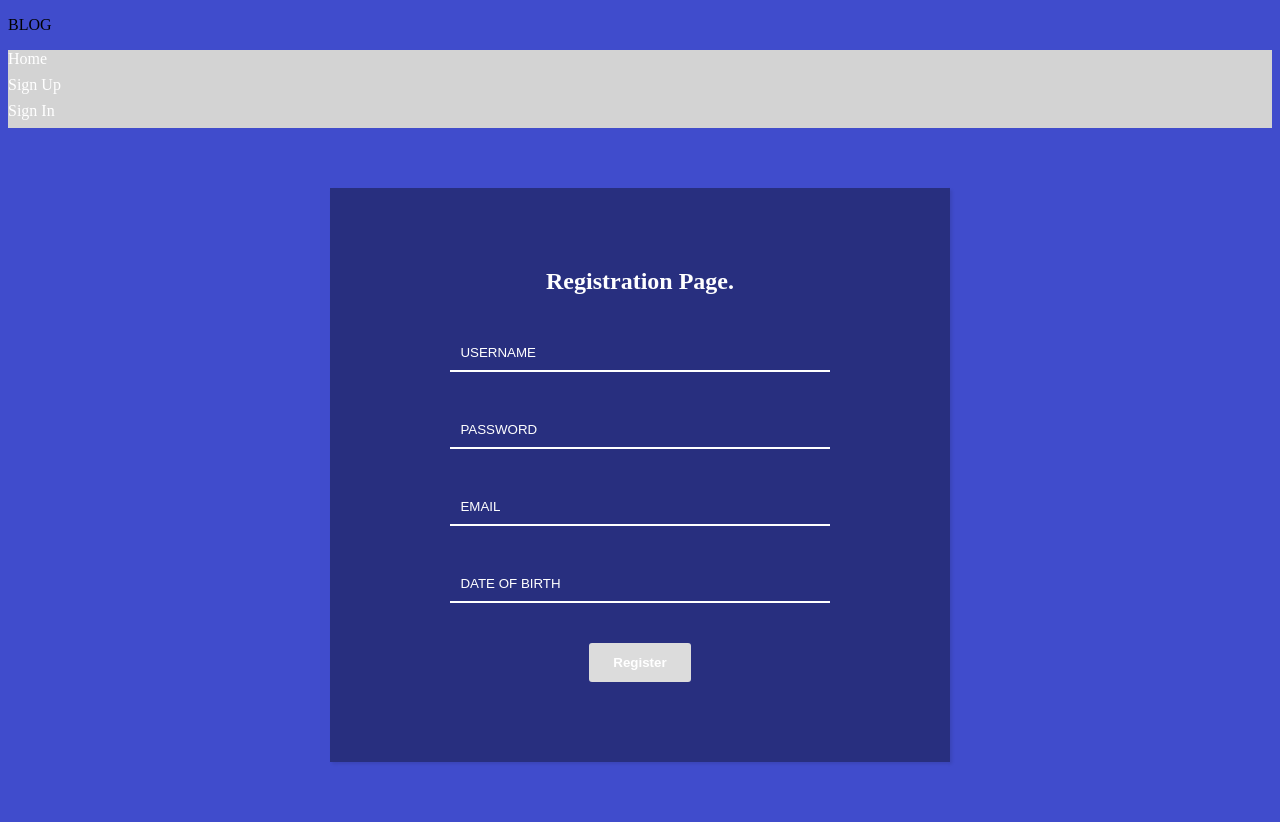
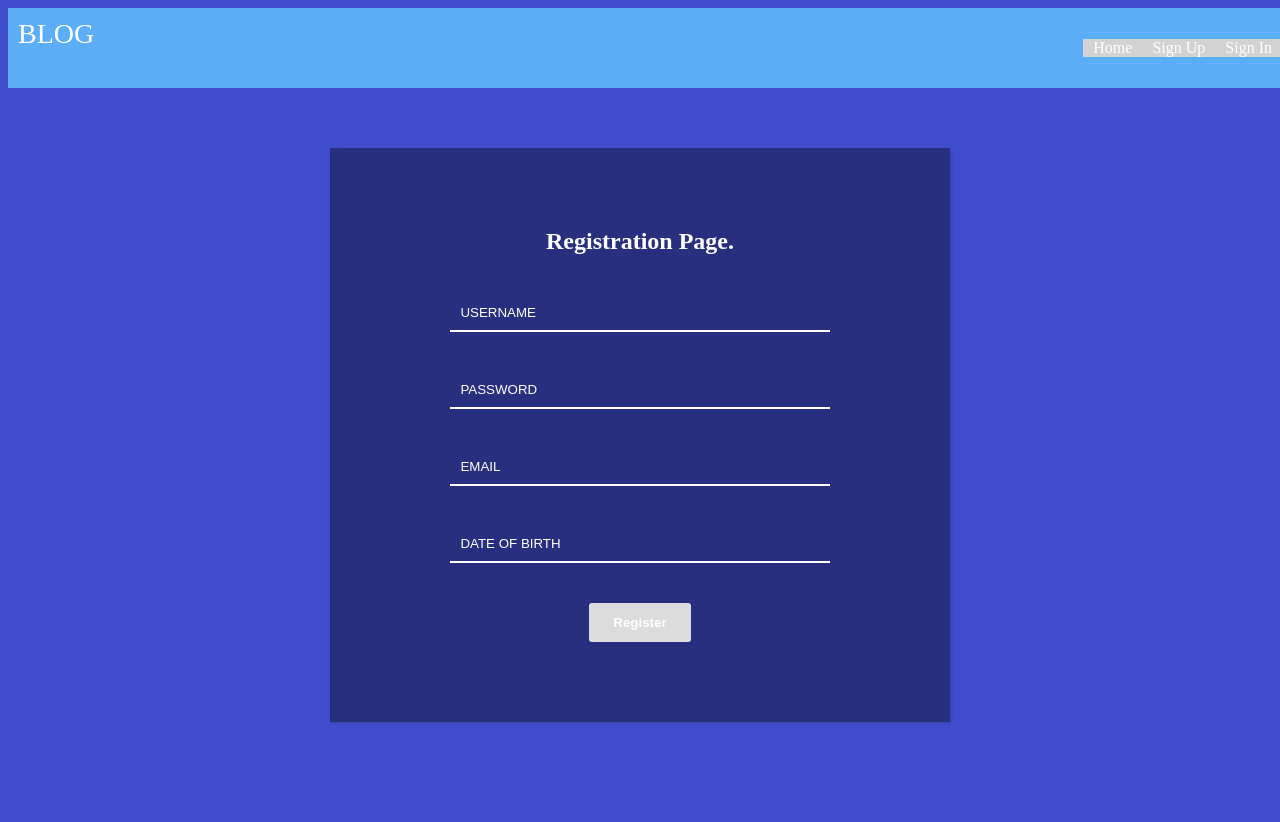
Before and after one commit to santosodigie/santosca3, a PHP site: page /register.php in a window 1280 px wide. After the commit the page ends 724 px from the top, so only its background shows below. Run offline with PHP 8.4, Linux system fonts and the light colour scheme.

Commit message:
navbar sccs

```diff
--- /dev/null
+++ b/yes/css/_navbar.scss
@@ -0,0 +1,38 @@
+@import url('https://fonts.googleapis.com/css?family=Roboto:400,700');
+
+:root {
+    --primary-color: rgba(94, 180, 251, 0.85);
+    --primary-hover: rgba(94, 180, 251, 0.95);
+    --submit-color: rgba(29, 54, 165, 0.85);
+    --submit-hover: rgba(29, 54, 165, 0.95);
+    --danger-color: rgba(255, 19, 19, 0.85);
+    --danger-hover: rgba(255, 19, 19, 0.95);
+}
+
+.navbar {
+    display: flex;
+    width: 100%;
+    padding: 10px;
+    justify-content: space-between;
+    align-items: center;
+    color: white;
+    background-color: var(--primary-hover);
+}
+
+.navbar-list {
+    display: flex;
+    justify-content: flex-end;
+    list-style: none;
+    color: white;
+}
+
+.navbar-item > a {
+    color: white;
+    padding: 0 5px;
+    margin: 0 5px;
+}
+
+.logo {
+    margin-top: 0;
+    font-size: 1.75rem;
+}
--- a/yes/css/mystyle.css
+++ b/yes/css/mystyle.css
@@ -1,3 +1,4 @@
+@import url("https://fonts.googleapis.com/css?family=Roboto:400,700");
 body {
   background: #404CCC;
 }
@@ -166,4 +167,51 @@ nav ul li a:hover {
   background-color: black;
   color: white;
 }
+
+:root {
+  --primary-color: rgba(94, 180, 251, 0.85);
+  --primary-hover: rgba(94, 180, 251, 0.95);
+  --submit-color: rgba(29, 54, 165, 0.85);
+  --submit-hover: rgba(29, 54, 165, 0.95);
+  --danger-color: rgba(255, 19, 19, 0.85);
+  --danger-hover: rgba(255, 19, 19, 0.95);
+}
+
+.navbar {
+  display: -webkit-box;
+  display: -ms-flexbox;
+  display: flex;
+  width: 100%;
+  padding: 10px;
+  -webkit-box-pack: justify;
+      -ms-flex-pack: justify;
+          justify-content: space-between;
+  -webkit-box-align: center;
+      -ms-flex-align: center;
+          align-items: center;
+  color: white;
+  background-color: var(--primary-hover);
+}
+
+.navbar-list {
+  display: -webkit-box;
+  display: -ms-flexbox;
+  display: flex;
+  -webkit-box-pack: end;
+      -ms-flex-pack: end;
+          justify-content: flex-end;
+  list-style: none;
+  color: white;
+}
+
+.navbar-item > a {
+  color: white;
+  padding: 0 5px;
+  margin: 0 5px;
+}
+
+.logo {
+  margin-top: 0;
+  font-size: 1.75rem;
+}
 /*# sourceMappingURL=mystyle.css.map */
--- a/yes/css/mystyle.scss
+++ b/yes/css/mystyle.scss
@@ -2,3 +2,4 @@
 @import "_forms";
 @import "_header";
 @import "_fonts";
+@import "_navbar";
```
Also changed, not shown: yes/includes/logout.php (added, +9 -0 lines), 1 other file.
